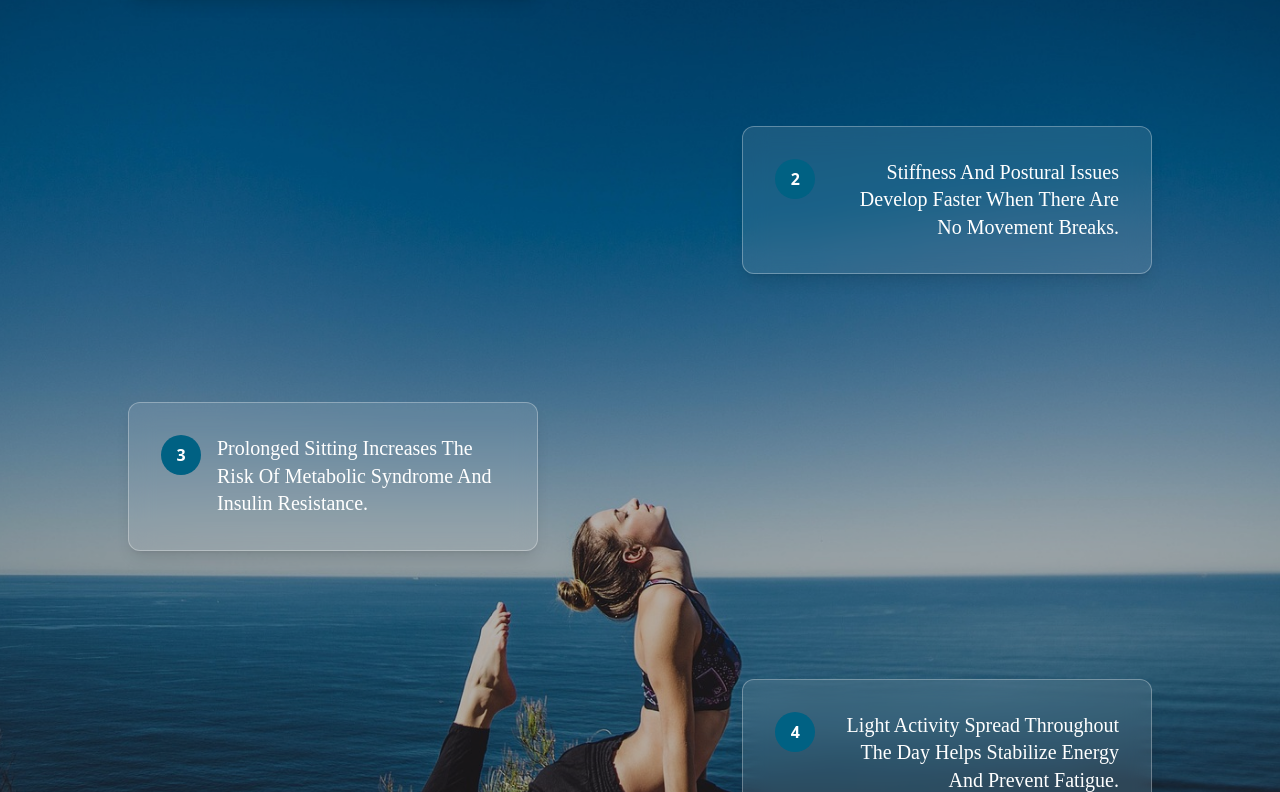
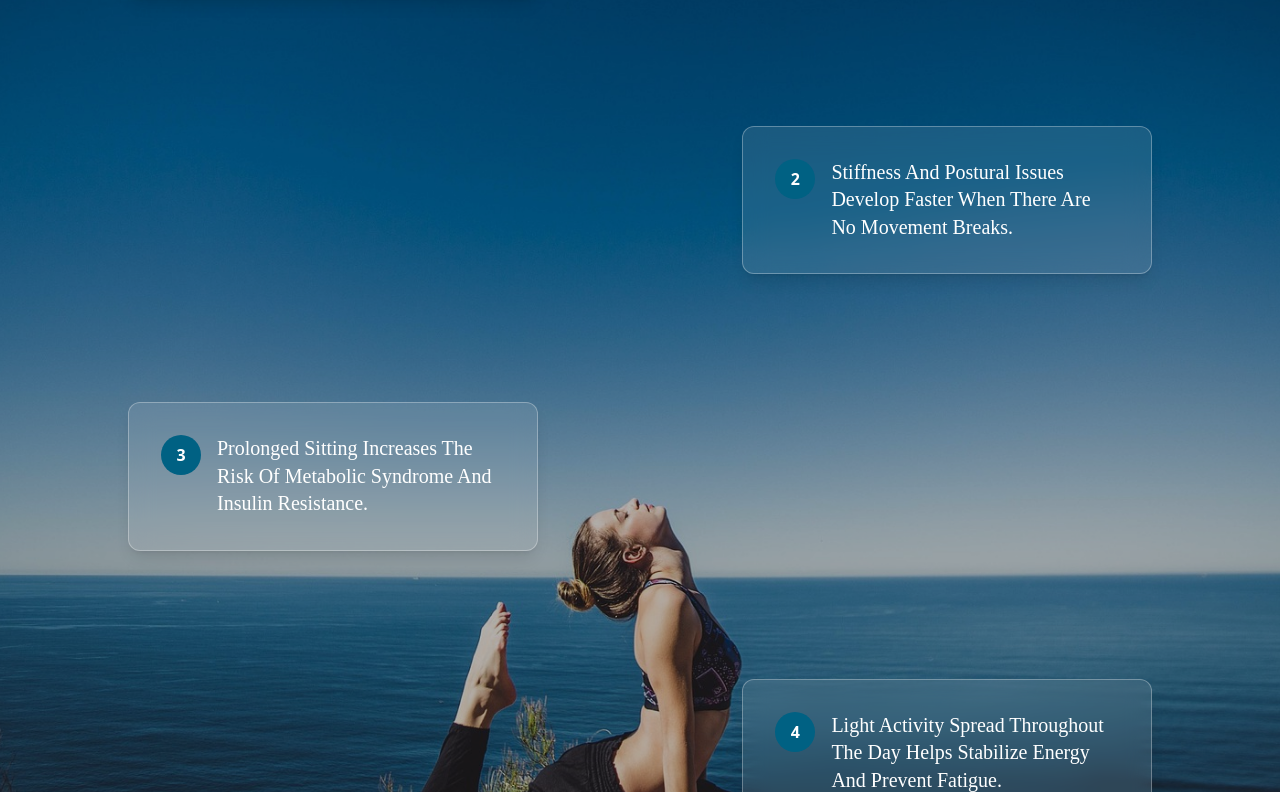
Before and after one commit to Dishon11/mycorerise-website, a React (Vite) app: page / in a window 1280 px wide. Shown: the part 4008-4800 px from the top of the page. Built offline with nearby package versions, Linux system fonts and the light colour scheme.

Commit message:
left container

```diff
--- a/src/components/AboutUs.jsx
+++ b/src/components/AboutUs.jsx
@@ -13,6 +13,7 @@ export default function Founders() {
       role: "Co‑Founder",
       bio: "Engineer and tech enthusiast passionate about building scalable systems, solving complex problems, and creating reliable products.",
       img: "/images/dishon.jpg"
+      // linkedin:""
     },
   ];
 
--- a/src/components/Flowchart.jsx
+++ b/src/components/Flowchart.jsx
@@ -69,7 +69,7 @@ export default function FlowchartSection() {
               // - flex items-start gap-3: number + text side by side
               // - conditional classes: left vs right alignment
               className={`w-full sm:w-[80%] md:w-[40%] backdrop-blur-md rounded-xl p-4 sm:p-6 md:p-8 text-white shadow-lg border border-white/30 flex items-start gap-3 sm:gap-4
-                ${idx % 2 === 0 ? "self-start text-left bg-white/10" : "self-end ml-auto text-right bg-white/10"}`}
+                ${idx % 2 === 0 ? "self-start text-left bg-white/10" : "self-start ml-auto text-left bg-white/10"}`}
             >
               {/* Number badge */}
               {/* flex-shrink-0: prevents shrinking
```
